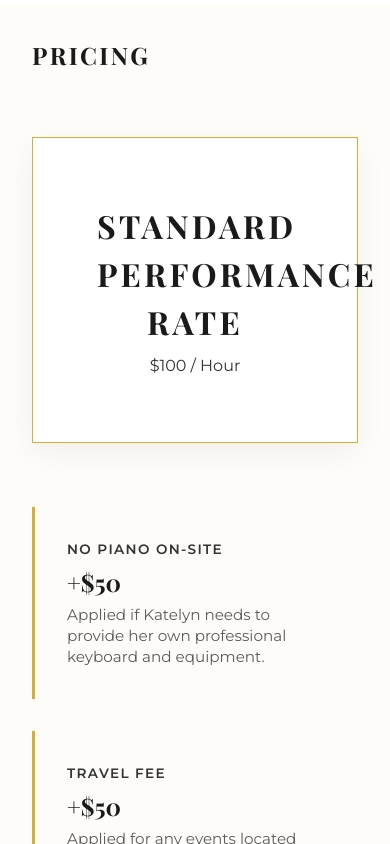
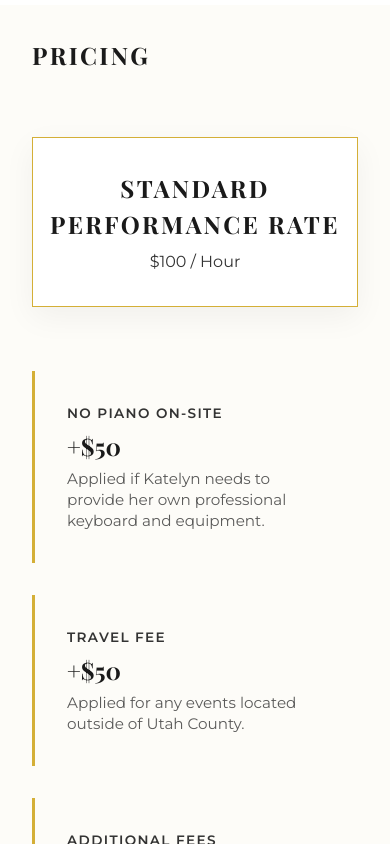
Before and after one commit to gavinmurray614-code/katelyngausepiano, a React (Vite) app: page / in a window 390 px wide. Shown: the part 4780-5624 px from the top of the page. Built offline with nearby package versions, Linux system fonts and the light colour scheme; a web font is replaced by a local one.

Commit message:
mobile adjustments

```diff
--- a/src/components/Pricing.css
+++ b/src/components/Pricing.css
@@ -20,6 +20,17 @@
   font-size: 2rem;
   margin-bottom: var(--space-xs);
   color: var(--color-black);
+}
+
+@media (max-width: 600px) {
+  .main-pricing {
+    padding: var(--space-md) var(--space-sm);
+  }
+
+  .main-pricing h3 {
+    font-size: 1.5rem;
+    word-wrap: break-word;
+  }
 }
 
 .pricing-details {
--- a/src/components/Reviews.css
+++ b/src/components/Reviews.css
@@ -101,6 +101,9 @@
 
 .leave-review-container {
   margin-top: var(--space-xl);
+  display: flex;
+  justify-content: center;
+  width: 100%;
 }
 
 .leave-review-btn {
```
